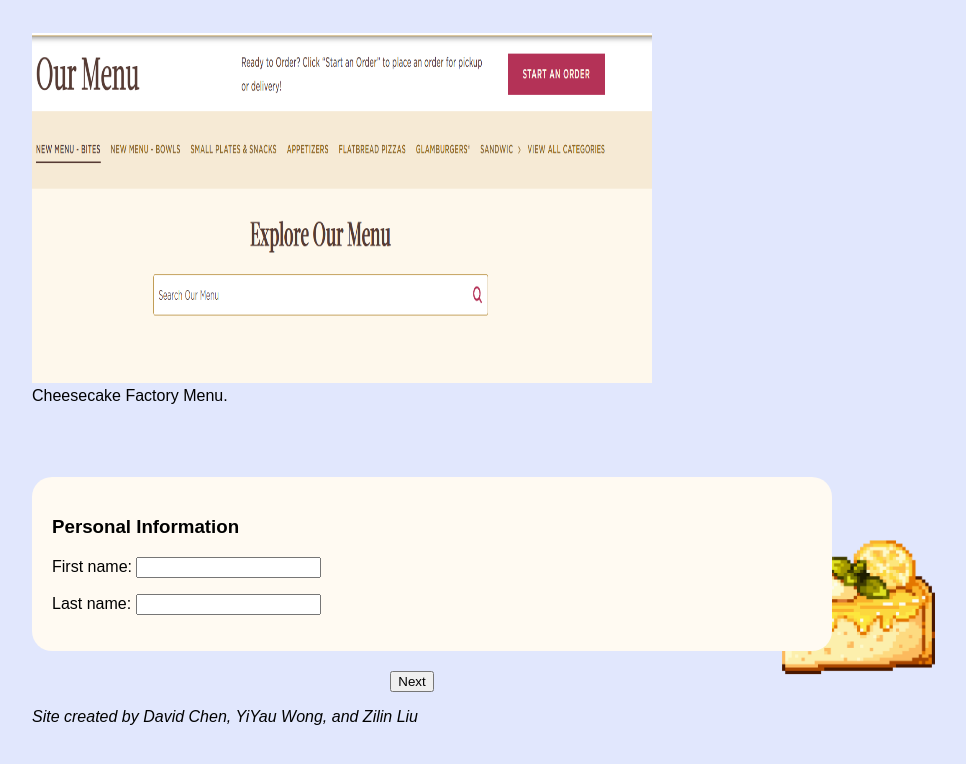
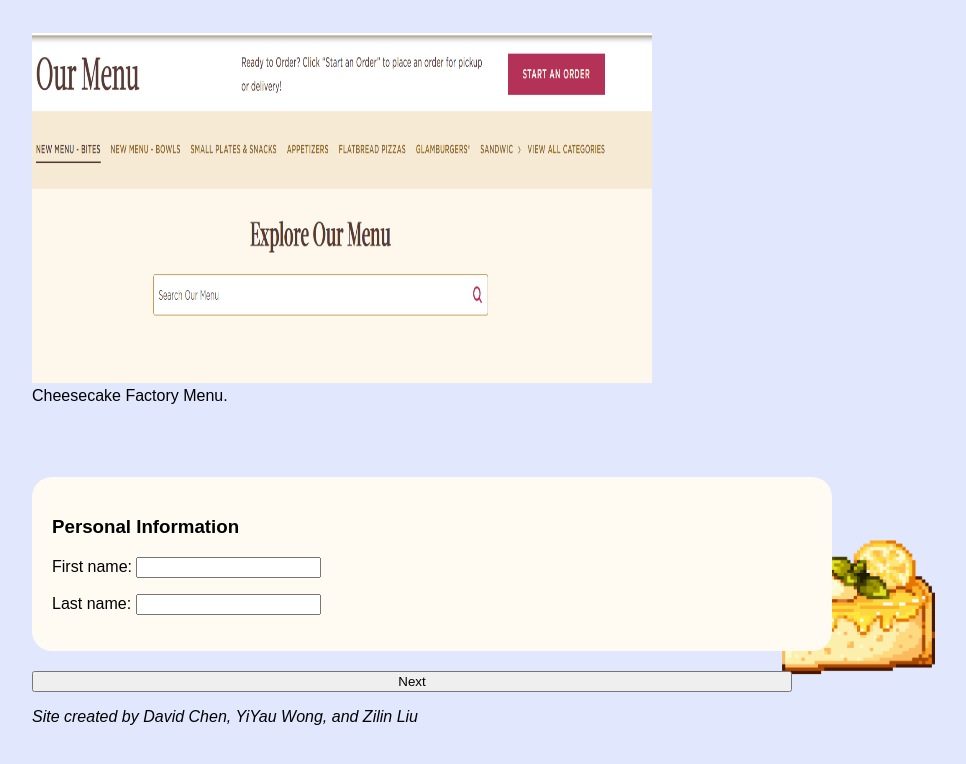
Before and after one commit to wyy01011/seg3125-lab6-group19, a website: page public/index.html in a window 1280 px wide. Shown: the part 1869-2633 px from the top of the page, without its empty margins (238-1204 px from the left). Drawn offline with Linux system fonts and the light colour scheme; no server answers.

Commit message:
change the layout of back and submit button

```diff
--- a/public/lab1.css
+++ b/public/lab1.css
@@ -133,8 +133,9 @@
 
 .nav {
   display: flex;
+  flex-direction: column;
   justify-content: center;
-  gap: 12px;
+  gap: 15px;
   margin: 14px 0 6px 0;
 }
 
```
